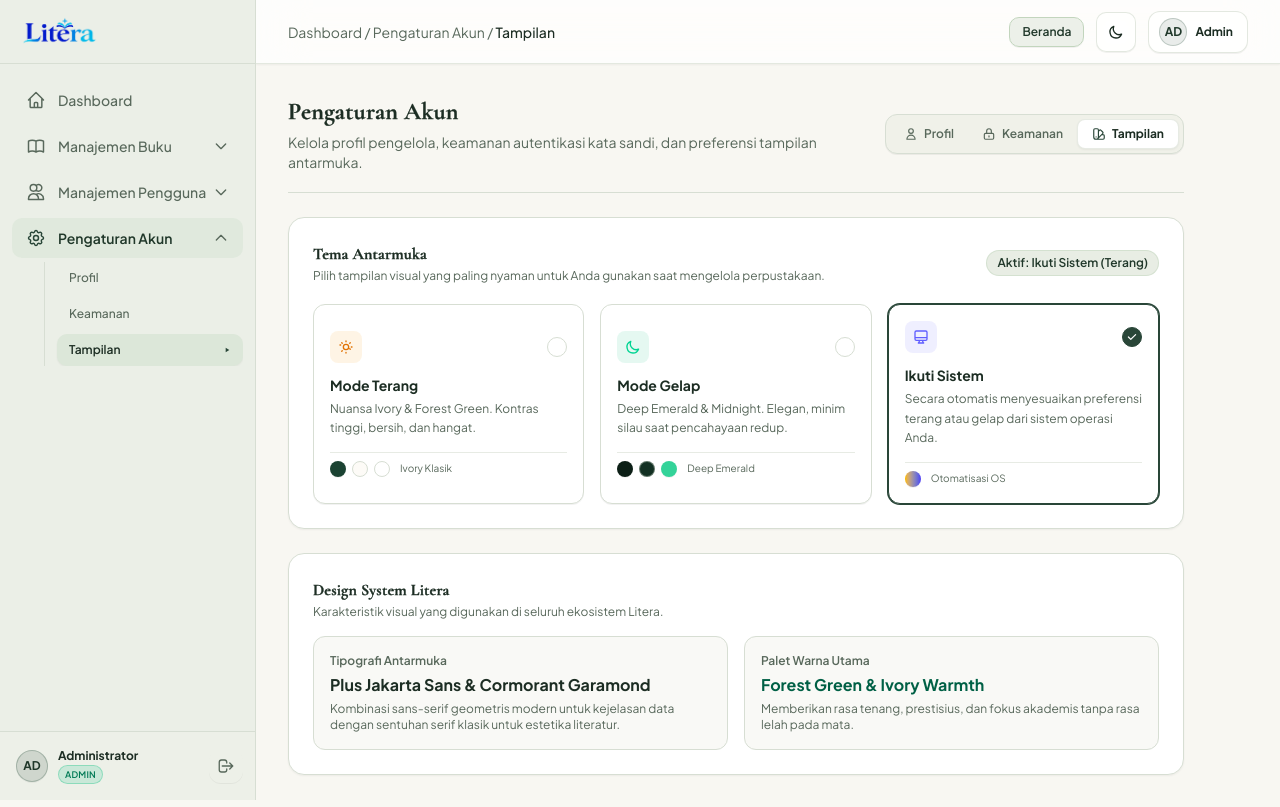
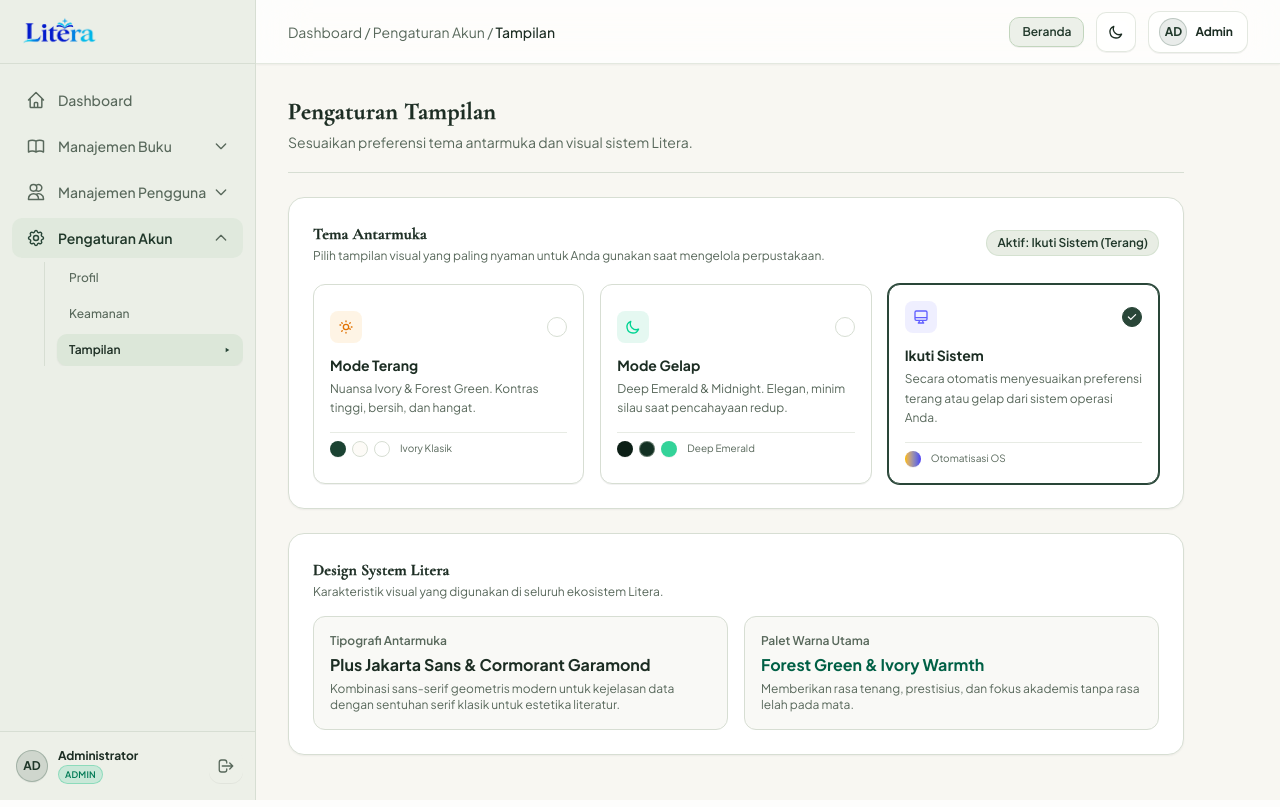
Before and after one commit to faturrahmanxo/digitalLibrary, a Laravel app: page /pengaturan/tampilan in a window 1280 px wide. Run offline with Laravel 12, Linux system fonts and the light colour scheme; a user stored in the database is signed in; data comes from the database, SQL or seed files in the repository; style sheets or scripts are compiled from the project's sources.

Commit message:
refactor(settings): hapus navigasi tab pill pada header halaman pengaturan akun

```diff
--- a/resources/views/settings/_nav.blade.php
+++ b/resources/views/settings/_nav.blade.php
@@ -1,34 +1,24 @@
-<div class="mb-6 flex flex-col sm:flex-row sm:items-center sm:justify-between gap-4 border-b border-line pb-5">
-    <div>
-        <h1 class="text-2xl font-bold text-ink">Pengaturan Akun</h1>
-        <p class="text-xs sm:text-sm text-text-muted mt-1">Kelola profil pengelola, keamanan autentikasi kata sandi, dan preferensi tampilan antarmuka.</p>
-    </div>
-
-    <!-- 3 Navigation Tabs with Glassmorphic Pills -->
-    <div class="inline-flex items-center p-1 rounded-xl bg-surface-soft border border-line text-xs font-semibold shrink-0 shadow-2xs" role="tablist" aria-label="Menu Pengaturan Akun">
-        <a href="{{ route('settings.profile') }}"
-           id="tab-btn-profil"
-           class="px-3.5 py-1.5 rounded-lg transition-all duration-150 flex items-center gap-1.5 {{ request()->routeIs('settings.profile') ? 'bg-surface text-ink font-bold shadow-xs border border-line/60' : 'text-text-muted hover:text-ink hover:bg-surface/50' }}">
-            <svg class="w-3.5 h-3.5 {{ request()->routeIs('settings.profile') ? 'text-brand-600 dark:text-brand-400' : 'text-text-muted' }}" fill="none" viewBox="0 0 24 24" stroke="currentColor">
-                <path stroke-linecap="round" stroke-linejoin="round" stroke-width="2" d="M16 7a4 4 0 11-8 0 4 4 0 018 0zM12 14a7 7 0 00-7 7h14a7 7 0 00-7-7z"/>
-            </svg>
-            <span>Profil</span>
-        </a>
-        <a href="{{ route('settings.security') }}"
-           id="tab-btn-keamanan"
-           class="px-3.5 py-1.5 rounded-lg transition-all duration-150 flex items-center gap-1.5 {{ request()->routeIs('settings.security') ? 'bg-surface text-ink font-bold shadow-xs border border-line/60' : 'text-text-muted hover:text-ink hover:bg-surface/50' }}">
-            <svg class="w-3.5 h-3.5 {{ request()->routeIs('settings.security') ? 'text-brand-600 dark:text-brand-400' : 'text-text-muted' }}" fill="none" viewBox="0 0 24 24" stroke="currentColor">
-                <path stroke-linecap="round" stroke-linejoin="round" stroke-width="2" d="M12 15v2m-6 4h12a2 2 0 002-2v-6a2 2 0 00-2-2H6a2 2 0 00-2 2v6a2 2 0 002 2zm10-10V7a4 4 0 00-8 0v4h8z"/>
-            </svg>
-            <span>Keamanan</span>
-        </a>
-        <a href="{{ route('settings.appearance') }}"
-           id="tab-btn-tampilan"
-           class="px-3.5 py-1.5 rounded-lg transition-all duration-150 flex items-center gap-1.5 {{ request()->routeIs('settings.appearance') ? 'bg-surface text-ink font-bold shadow-xs border border-line/60' : 'text-text-muted hover:text-ink hover:bg-surface/50' }}">
-            <svg class="w-3.5 h-3.5 {{ request()->routeIs('settings.appearance') ? 'text-brand-600 dark:text-brand-400' : 'text-text-muted' }}" fill="none" viewBox="0 0 24 24" stroke="currentColor">
-                <path stroke-linecap="round" stroke-linejoin="round" stroke-width="2" d="M7 21a4 4 0 01-4-4V5a2 2 0 012-2h4a2 2 0 012 2v12a4 4 0 01-4 4zm0 0h12a2 2 0 002-2v-4a2 2 0 00-2-2h-2.343M11 7.343l1.657-1.657a2 2 0 012.828 0l2.829 2.829a2 2 0 010 2.828l-8.486 8.485M7 17h.01"/>
-            </svg>
-            <span>Tampilan</span>
-        </a>
-    </div>
+<div class="mb-6 border-b border-line pb-5">
+    <h1 class="text-2xl font-bold text-ink">
+        @if (request()->routeIs('settings.profile'))
+            Pengaturan Profil
+        @elseif (request()->routeIs('settings.security'))
+            Pengaturan Keamanan
+        @elseif (request()->routeIs('settings.appearance'))
+            Pengaturan Tampilan
+        @else
+            Pengaturan Akun
+        @endif
+    </h1>
+    <p class="text-xs sm:text-sm text-text-muted mt-1">
+        @if (request()->routeIs('settings.profile'))
+            Kelola informasi identitas, foto profil, dan akun pengelola Litera.
+        @elseif (request()->routeIs('settings.security'))
+            Kelola kata sandi dan pengaturan keamanan akun pengelola Litera.
+        @elseif (request()->routeIs('settings.appearance'))
+            Sesuaikan preferensi tema antarmuka dan visual sistem Litera.
+        @else
+            Kelola profil pengelola, keamanan autentikasi kata sandi, dan preferensi tampilan antarmuka.
+        @endif
+    </p>
 </div>
```
Also changed, not shown: tests/Feature/AdminNavbarGlassmorphismAndAccountSettingsTest.php (+6 -3 lines).
